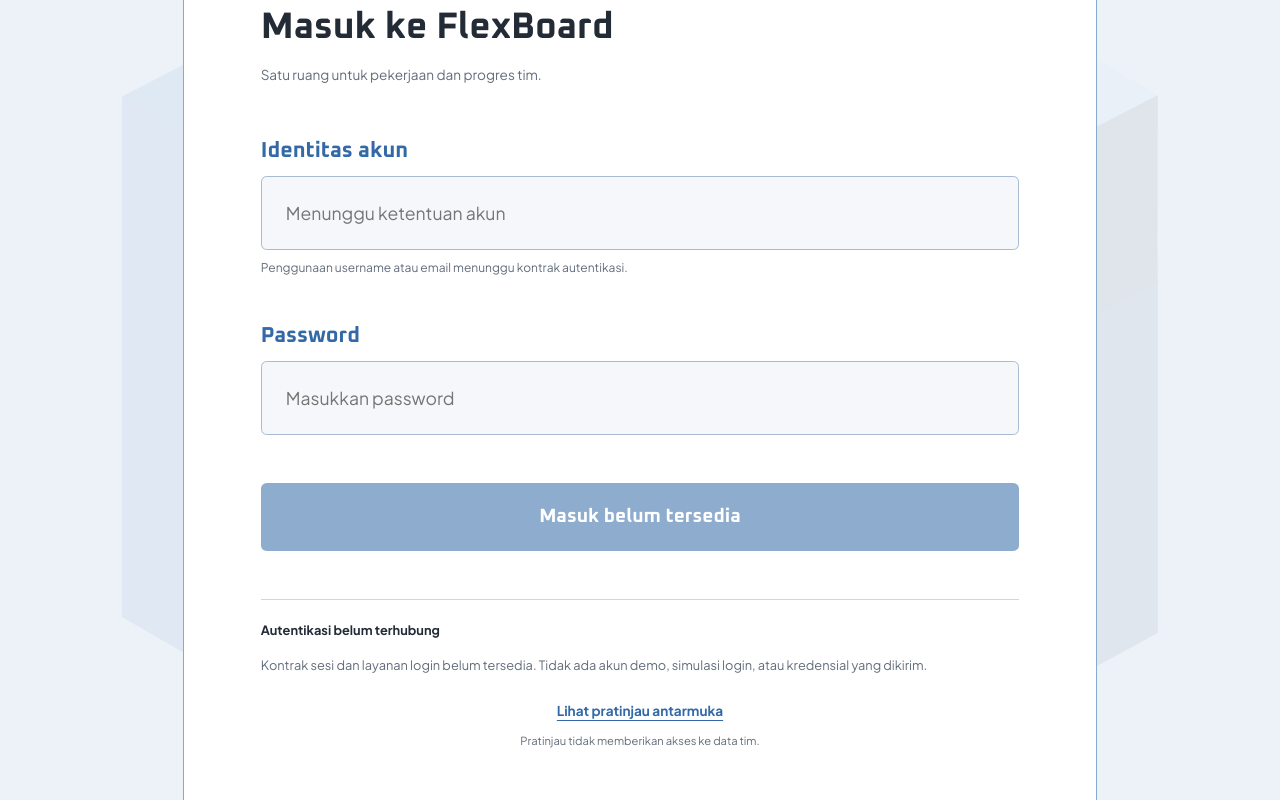
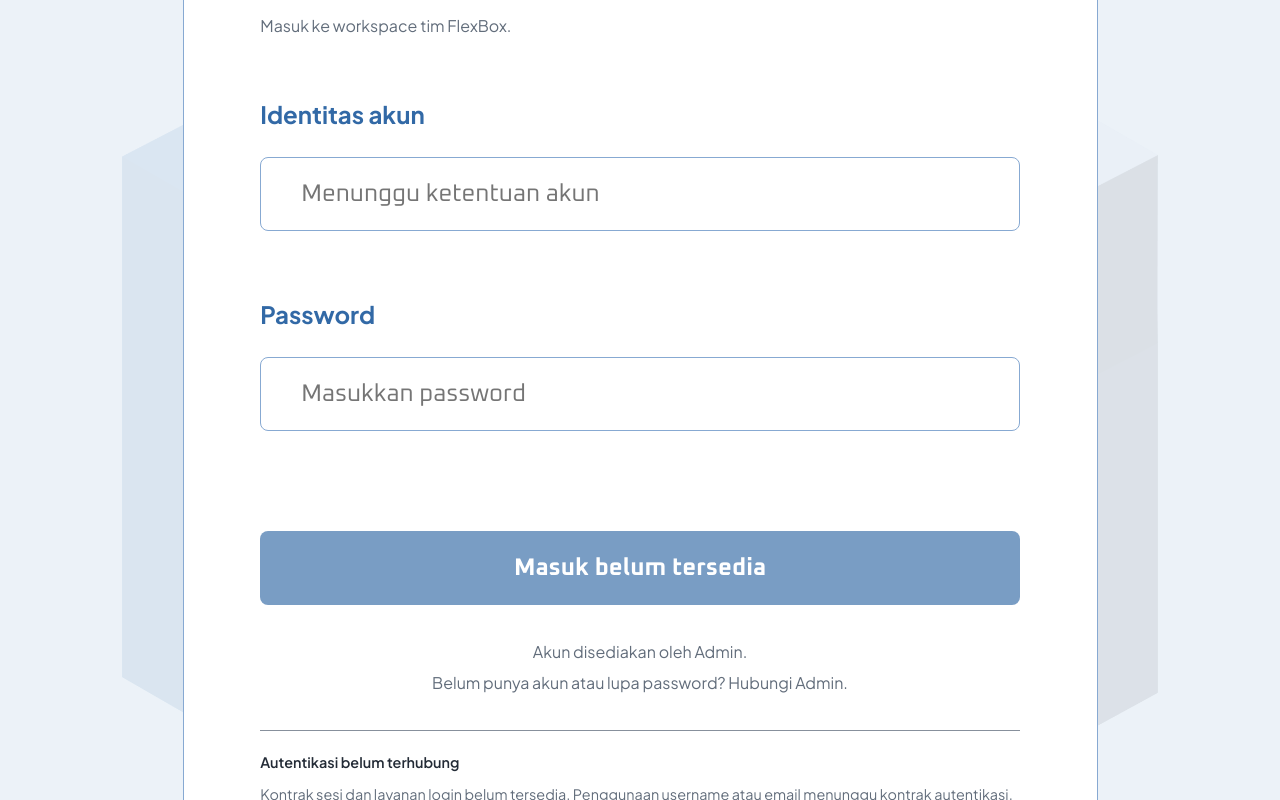
Before and after one commit to flexbox-studiocode/flexboard, a React (Vite) app: page /login in a window 1280 px wide. Shown: the part 320-1120 px from the top of the page. Built offline with nearby package versions, Linux system fonts and the light colour scheme.

Commit message:
style(auth): refine Figma login card and unavailable session state

```diff
--- a/src/features/auth/LoginPage.jsx
+++ b/src/features/auth/LoginPage.jsx
@@ -1,6 +1,5 @@
 import { useEffect } from 'react'
 import { Link } from 'react-router-dom'
-import { LockKeyhole } from 'lucide-react'
 import Brand from '../../components/layout/Brand.jsx'
 import Footer from '../../components/layout/Footer.jsx'
 import { Badge, Button, Input } from '../../components/ui/index.js'
@@ -10,9 +9,10 @@
 export default function LoginPage() {
   useEffect(() => { document.title = 'Masuk | FlexBoard' }, [])
   return <div className="site-frame auth-page"><a href="#login-main" className="skip-link">Lewati ke konten utama</a><header className="site-header"><div className="site-header__inner"><Brand /><Badge tone="info">PRATINJAU UI</Badge></div></header>
-    <main className="auth-main" id="login-main"><img className="auth-watermark" src={logo} alt="" /><section className="auth-card" aria-labelledby="login-title"><Badge tone="info"><LockKeyhole size={13} aria-hidden="true" /> WORKSPACE INTERNAL</Badge><h1 id="login-title">Masuk ke FlexBoard</h1><p className="muted">Satu ruang untuk pekerjaan dan progres tim.</p>
-      <form className="auth-form" onSubmit={event => event.preventDefault()} aria-describedby="auth-status"><Input label="Identitas akun" autoComplete="username" placeholder="Menunggu ketentuan akun" disabled hint="Penggunaan username atau email menunggu kontrak autentikasi." /><Input label="Password" type="password" autoComplete="current-password" placeholder="Masukkan password" disabled /><Button type="submit" disabled>Masuk belum tersedia</Button></form>
-      <div id="auth-status" className="auth-status"><strong>Autentikasi belum terhubung</strong><p>Kontrak sesi dan layanan login belum tersedia. Tidak ada akun demo, simulasi login, atau kredensial yang dikirim.</p></div>
+    <main className="auth-main" id="login-main"><img className="auth-watermark" src={logo} alt="" /><section className="auth-card" aria-labelledby="login-title"><h1 id="login-title">Masuk ke FlexBoard</h1><p className="muted">Masuk ke workspace tim FlexBox.</p>
+      <form className="auth-form" onSubmit={event => event.preventDefault()} aria-describedby="auth-status"><Input label="Identitas akun" autoComplete="username" placeholder="Menunggu ketentuan akun" disabled /><Input label="Password" type="password" autoComplete="current-password" placeholder="Masukkan password" disabled /><Button type="submit" disabled>Masuk belum tersedia</Button></form>
+      <p className="auth-help">Akun disediakan oleh Admin.<br />Belum punya akun atau lupa password? Hubungi Admin.</p>
+      <div id="auth-status" className="auth-status" role="status"><strong>Autentikasi belum terhubung</strong><p>Kontrak sesi dan layanan login belum tersedia. Penggunaan username atau email menunggu kontrak autentikasi. Tidak ada akun demo, simulasi login, atau kredensial yang dikirim.</p></div>
       <Link to="/" className="auth-preview-link">Lihat pratinjau antarmuka</Link><p className="auth-note">Pratinjau tidak memberikan akses ke data tim.</p>
     </section></main><Footer /></div>
 }
--- a/src/features/auth/auth.css
+++ b/src/features/auth/auth.css
@@ -1,16 +1,21 @@
-.auth-main { position: relative; isolation: isolate; display: grid; place-items: center; flex: 1; padding: 6rem 1.25rem; overflow: hidden; }
-.auth-watermark { position: absolute; z-index: -1; width: min(850px, 94%); opacity: .07; pointer-events: none; }
-.auth-card { position: relative; width: min(650px, 100%); padding: clamp(1.5rem, 5vw, 3.5rem); background: var(--color-surface); border: 1px solid #87a9d2; }
-.auth-card::before { content: ''; position: absolute; inset: -22px 30px; background: var(--color-ink); z-index: -1; }
-.auth-card h1 { margin: 1.1rem 0 .6rem; font-family: var(--font-display); font-size: clamp(1.8rem, 3.5vw, 2.3rem); line-height: 1.25; }
-.auth-card > p { font-size: .85rem; }
-.auth-form { display: grid; gap: 1.6rem; margin: 2rem 0; }
-.auth-form .field > label { color: var(--color-primary-dark); }
-.auth-form .field input { min-height: 54px; }
-.auth-form .button { width: 100%; margin-top: .5rem; min-height: 52px; }
-.auth-status { border-top: 1px solid var(--color-border); padding-top: 1.2rem; font-size: .8rem; }
-.auth-status p { color: var(--color-muted); line-height: 1.9; }
-.auth-preview-link { display: block; margin-top: 1.4rem; font-size: .85rem; font-weight: 700; text-align: center; }
-.auth-note { text-align: center; color: var(--color-muted); font-size: .7rem !important; }
-@media (min-width: 1200px) { .auth-main { padding-block: 7.5rem; } .auth-card { width: min(914px, 100%); padding: 3rem 4.8rem; } .auth-card::before { inset: -30px 50px; } .auth-watermark { width: min(1036px, 94%); } .auth-form { gap: 2.5rem; margin-block: 3rem; } .auth-form .field > label { font-family: var(--font-display); font-size: 1.35rem; } .auth-form .field input { min-height: 74px; padding-inline: 1.5rem; font-size: 1.1rem; } .auth-form .button { min-height: 68px; font-family: var(--font-display); font-size: 1.2rem; } }
-@media (max-width: 600px) { .auth-main { padding-block: 3rem; } }
+.auth-main { position: relative; isolation: isolate; display: grid; place-items: center; flex: 1; padding: 5rem 1.25rem; overflow: hidden; }
+.auth-watermark { position: absolute; z-index: -1; width: min(1036px, 94%); opacity: .1; pointer-events: none; }
+.auth-card { position: relative; width: min(650px, 100%); padding: 2.75rem 3.5rem 1.75rem; background: var(--color-surface); border: 1px solid #87a9d2; border-radius: 0; }
+.auth-card::before { content: ''; position: absolute; inset: -22px 36px; background: var(--color-ink); z-index: -1; }
+.auth-card h1 { margin: 0 0 .5rem; font-family: var(--font-display); font-size: 2.25rem; font-weight: 600; line-height: 1.25; }
+.auth-card > .muted { margin: 0; font-size: .8rem; }
+.auth-form { display: grid; gap: 2.75rem; margin: 2.5rem 0 1.5rem; }
+.auth-form .field { gap: 1rem; }
+.auth-form .field > label { color: var(--color-primary-dark); font-size: 1.1rem; font-weight: 700; }
+.auth-form .field input { min-height: 54px; padding-inline: 1.5rem; border: 1px solid #87a9d2; border-radius: .5rem; font-family: var(--font-display); font-size: 1.1rem; background: var(--color-surface); }
+.auth-form .field input:disabled { opacity: 1; color: var(--color-muted); background: var(--color-surface); cursor: not-allowed; }
+.auth-form .button { width: 100%; margin-top: 1.5rem; min-height: 54px; border-radius: .5rem; font-family: var(--font-display); font-size: 1.1rem; }
+.auth-form .button:disabled { opacity: .65; }
+.auth-help { margin: 1.5rem 0; color: var(--color-muted); font-size: .75rem; text-align: center; line-height: 1.9; }
+.auth-status { border-top: 1px solid #87909c; padding-top: 1.25rem; font-size: .75rem; }
+.auth-status strong { font-weight: 600; }
+.auth-status p { margin: .5rem 0 0; color: var(--color-muted); line-height: 1.8; }
+.auth-preview-link { display: block; margin-top: 1rem; font-size: .8rem; font-weight: 600; text-align: center; }
+.auth-note { margin: .5rem 0 0; text-align: center; color: var(--color-muted); font-size: .7rem; }
+@media (min-width: 1200px) { .auth-main { padding-block: 7.5rem; } .auth-card { width: min(915px, 100%); min-height: 962px; padding: 3rem 4.8rem 2rem; } .auth-card::before { inset: -30px 50px; } .auth-form { gap: 4rem; margin-top: 3.5rem; } .auth-form .field { gap: 1.5rem; } .auth-form .field > label { font-size: 1.5rem; } .auth-form .field input { min-height: 74px; padding-inline: 2.5rem; font-size: 1.5rem; } .auth-form .button { min-height: 74px; margin-top: 2.25rem; font-size: 1.5rem; } .auth-help { margin-block: 2rem; font-size: 1rem; } .auth-card > .muted { font-size: 1rem; } .auth-status { font-size: .9rem; } }
+@media (max-width: 600px) { .auth-main { padding-block: 3rem; } .auth-card { padding: 2rem 1.25rem; } .auth-card::before { inset-inline: 20px; } .auth-card h1 { font-size: 1.8rem; } .auth-form { gap: 1.75rem; margin-top: 2rem; } .auth-form .button { margin-top: .5rem; font-size: 1rem; } .auth-form .field input { padding-inline: 1rem; font-size: 1rem; } }
```
Also changed, not shown: 1 other file (tests, documents, lock files or other folders).
